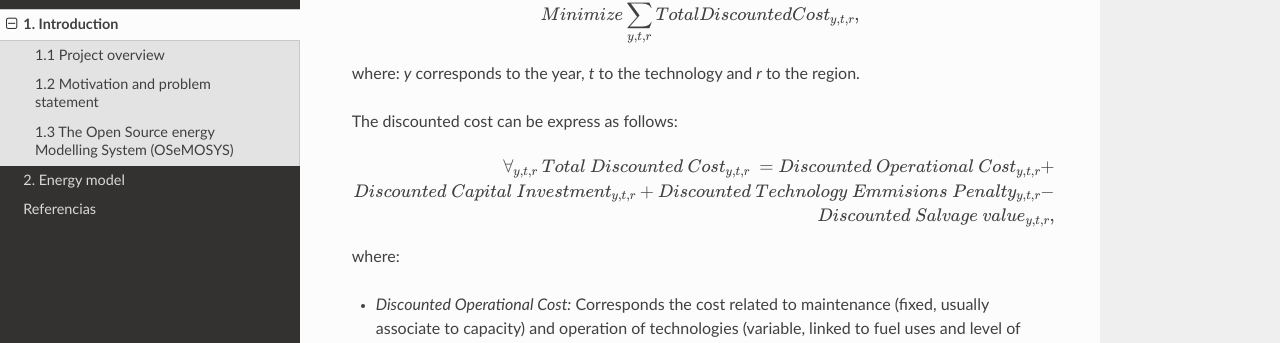
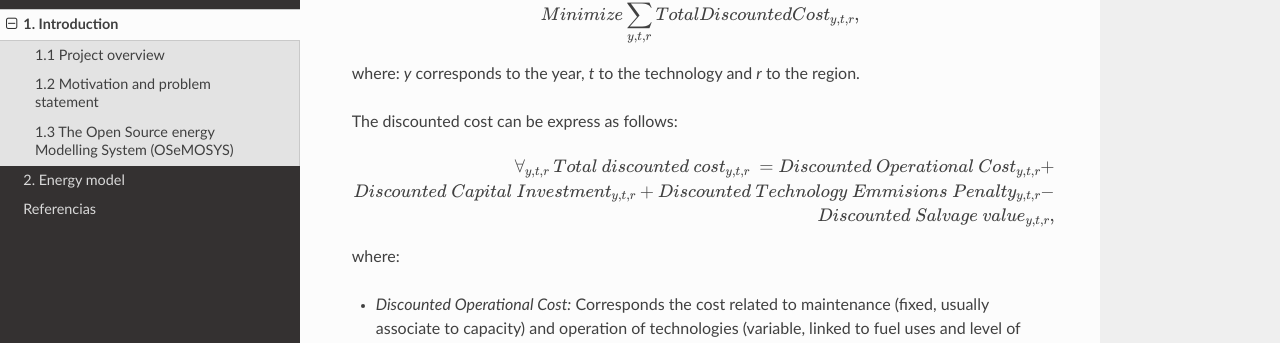
Before and after one commit to EPERLab/OSeMOSYS-CR, a Sphinx documentation site: the page built from docs/01Introduction.rst, in a window 1280 px wide and 900 px high, scrolled down 1715 px. Shown: the part 154-497 px from the top of the window. Built offline with Sphinx 7.4.7 and the Read the Docs theme 2.0.0, drawn with Linux system fonts in a browser that asks for light colours.

```diff
--- a/docs/01Introduction.rst
+++ b/docs/01Introduction.rst
@@ -42,7 +42,7 @@ The discounted cost can be express as follows:
 
 .. math::
 
- ∀_{y,t,r}\  Total\  Discounted\  Cost_{y,t,r}\  =  Discounted\ Operational\ Cost_{y,t,r} +\\ Discounted\ Capital\ Investment_{y,t,r} + Discounted\ Technology\ Emmisions\ Penalty_{y,t,r} - \\ Discounted\ Salvage\ value_{y,t,r},
+ ∀_{y,t,r}\  Total\ discounted\ cost_{y,t,r}\  =  Discounted\ Operational\ Cost_{y,t,r} +\\ Discounted\ Capital\ Investment_{y,t,r} + Discounted\ Technology\ Emmisions\ Penalty_{y,t,r} - \\ Discounted\ Salvage\ value_{y,t,r},
 
 where:
 
```
